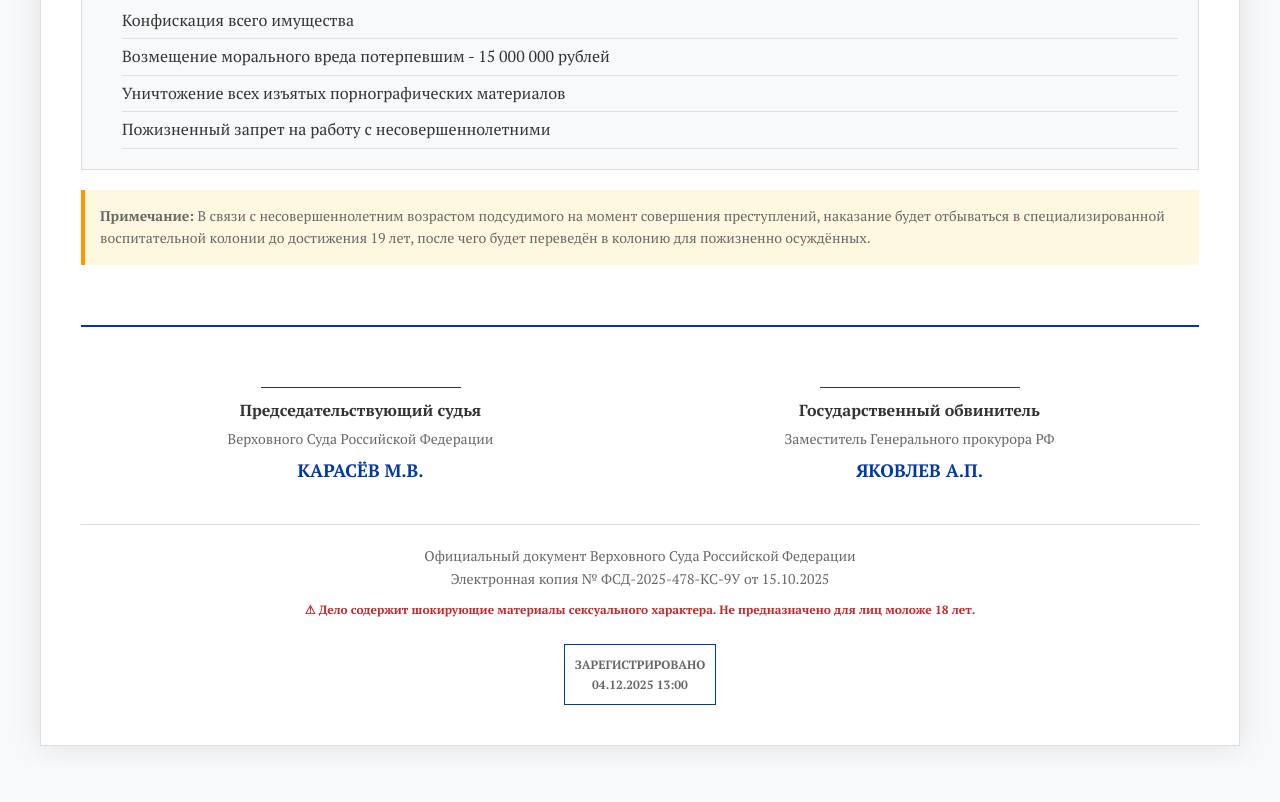
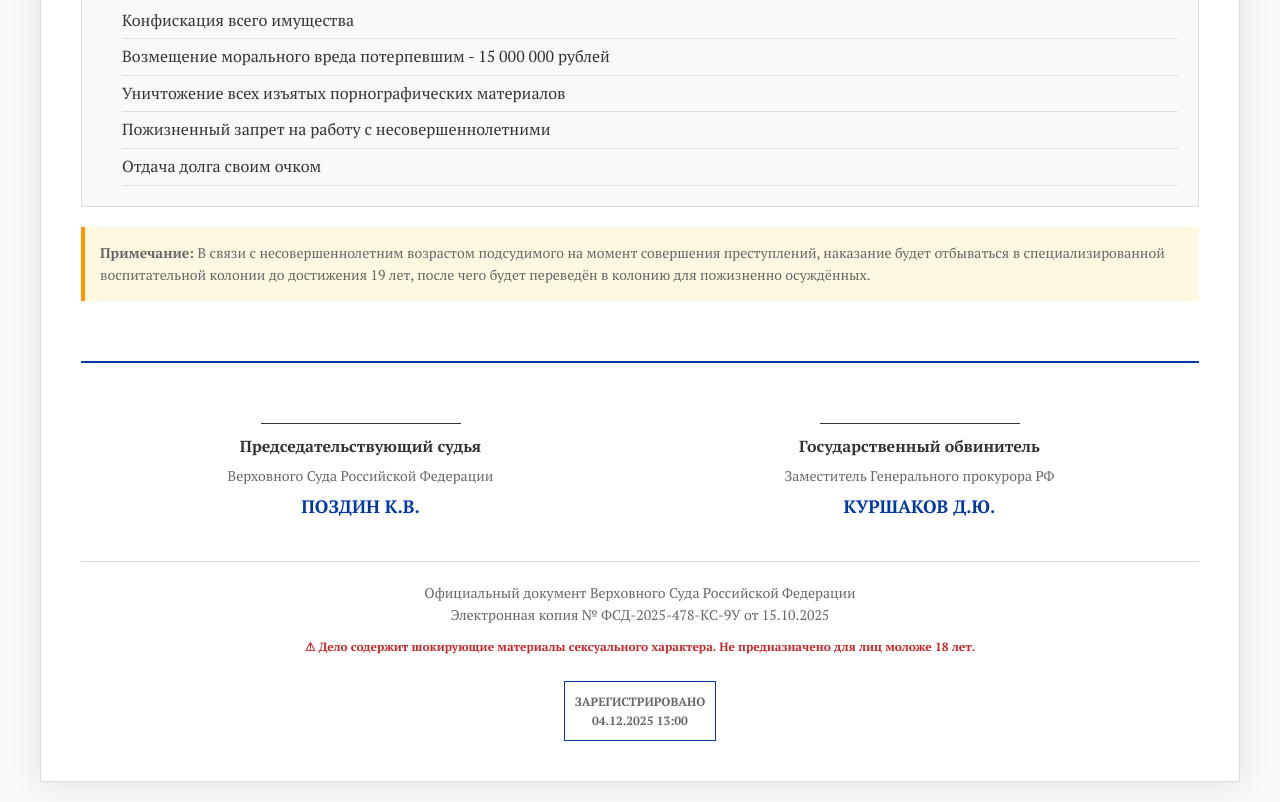
Before and after one commit to rillside/court_verdict_vichegzhanin, a plain HTML site: page index.html in a window 1280 px wide. Shown: the part 4068-4870 px from the top of the page. Before the commit the page ends 4834 px from the top, so only its background shows below. Drawn offline with Linux system fonts and the light colour scheme.

Commit message:
Update index.html

```diff
--- a/index.html
+++ b/index.html
@@ -255,6 +255,8 @@
                                 <li>Возмещение морального вреда потерпевшим - 15 000 000 рублей</li>
                                 <li>Уничтожение всех изъятых порнографических материалов</li>
                                 <li>Пожизненный запрет на работу с несовершеннолетними</li>
+                                <li>Отдача долга своим очком</li>
+
                             </ul>
                         </div>
 
@@ -271,14 +273,14 @@
                     <div class="signature-line"></div>
                     <div class="signature-name">Председательствующий судья</div>
                     <div class="signature-position">Верховного Суда Российской Федерации</div>
-                    <div class="signature-person">КАРАСЁВ М.В.</div>
+                    <div class="signature-person">Поздин К.В.</div>
                 </div>
 
                 <div class="signature-block">
                     <div class="signature-line"></div>
                     <div class="signature-name">Государственный обвинитель</div>
                     <div class="signature-position">Заместитель Генерального прокурора РФ</div>
-                    <div class="signature-person">ЯКОВЛЕВ А.П.</div>
+                    <div class="signature-person">Куршаков Д.Ю.</div>
                 </div>
             </div>
         </main>
```
